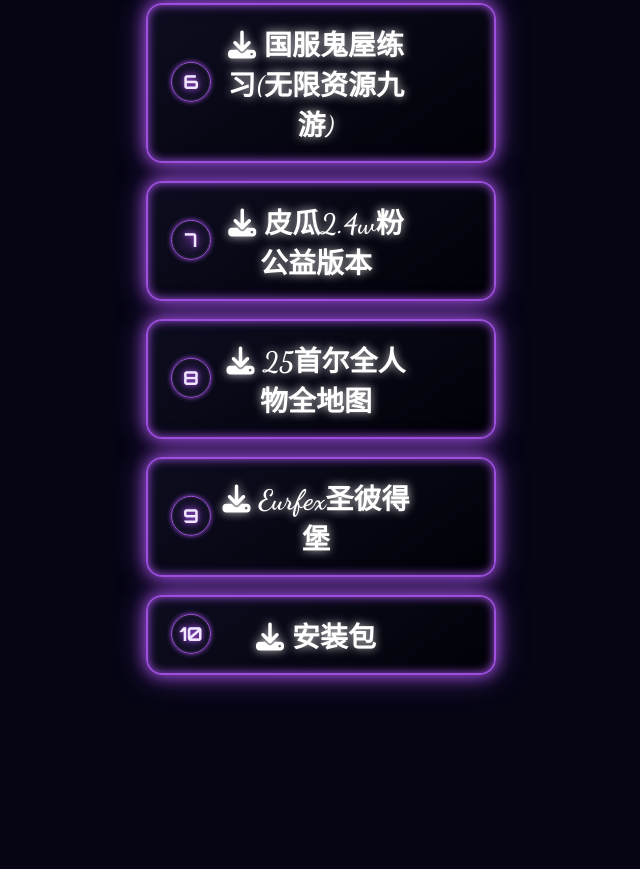
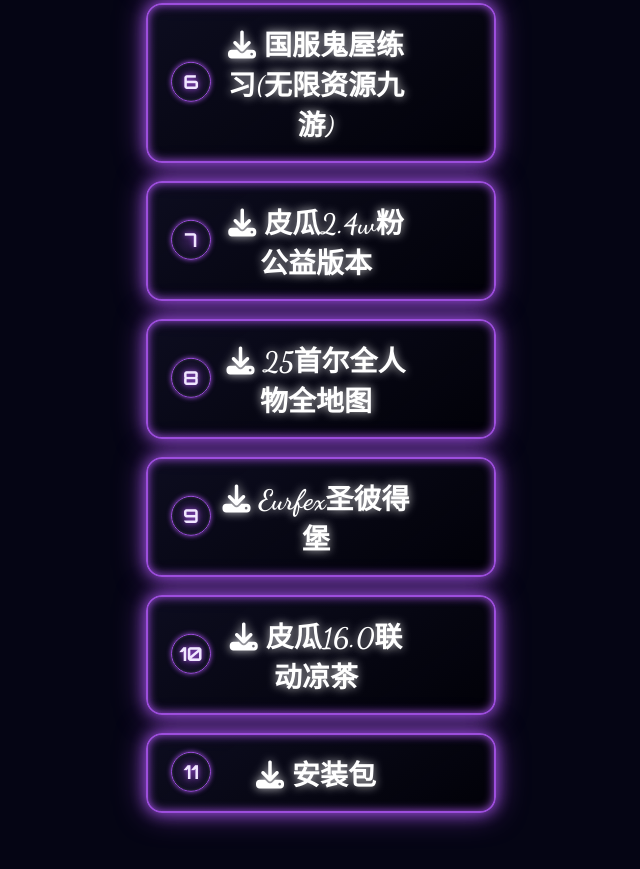
Before and after one commit to qiapigua/qiapigua---3, a plain HTML site: page index.html in a window 1280 px wide. Shown: the part 967-1836 px from the top of the page, without its empty margins (319-959 px from the left). Before the commit the page ends 1760 px from the top, so only its background shows below. Drawn offline with Linux system fonts and the light colour scheme; a web font is replaced by a local one.

Commit message:
Update index.html

```diff
--- a/index.html
+++ b/index.html
@@ -583,6 +583,10 @@
         </div>
         <div class="btn-wrapper">
             <span class="btn-number">10</span>
+            <a href="https://easylink.cc/sx401p" class="install-btn"><i class="fas fa-download"></i>皮瓜16.0联动凉茶</a>
+        </div>
+        <div class="btn-wrapper">
+            <span class="btn-number">11</span>
             <a href="#" class="install-btn"><i class="fas fa-download"></i>安装包</a>
         </div>
     </div>
```
